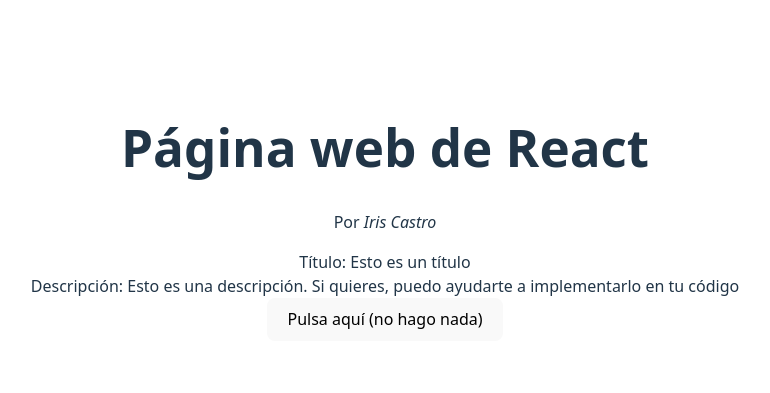
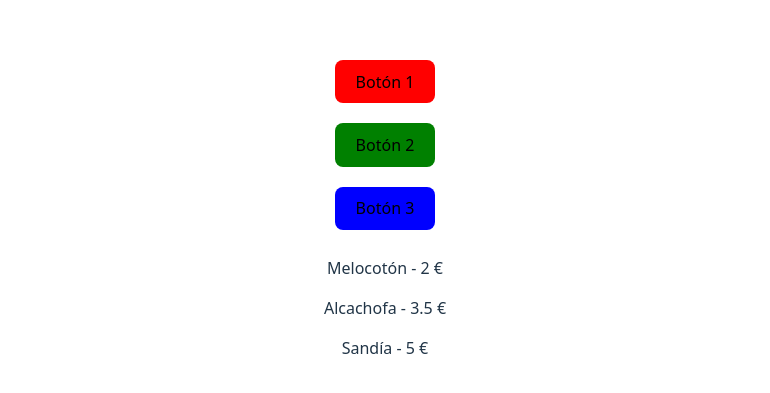
Before and after one commit to Iricasper/Cliente-01-hola-mundo, a React (Vite) app: page / in a window 1280 px wide. Shown: the part 187-580 px from the top of the page, without its empty margins (255-1025 px from the left). Built offline with nearby package versions, Linux system fonts and the light colour scheme.

Commit message:
Hasta el Ejercicio 3 Tema 3.

```diff
--- /dev/null
+++ b/src/components/App2.jsx
@@ -0,0 +1,28 @@
+import React from 'react'
+
+function App2() {
+  return (
+    <div>
+      <Header />
+      <MainSection />
+      <Footer />
+    </div>
+  )
+}
+function Header() {
+  return (
+    <header>Título</header>
+  )
+}
+function MainSection() {
+  return (
+    <section><p>Lorem ipsum noenqué no en cuantos.</p></section>
+  )
+}
+function Footer() {
+  return (
+    <footer>Pie pie</footer>
+  )
+}
+
+export default App2
--- /dev/null
+++ b/src/components/BotonAccion.jsx
@@ -0,0 +1,12 @@
+import React from "react";
+import "../css/BotonAccion.css";
+
+function BotonAccion(props) {
+  return (
+    <div>
+      <button className={props.color}>{props.texto}</button>
+    </div>
+  );
+}
+
+export default BotonAccion;
--- /dev/null
+++ b/src/components/Ej2a.jsx
@@ -0,0 +1,21 @@
+import React from "react";
+
+const Ej2a = () => {
+  return (
+    <div>
+      <h1>Bienvenido</h1>
+      <MiBoton />
+      <footer>
+        <Enlace />
+      </footer>
+    </div>
+  );
+};
+const MiBoton = () => {
+  return <button>Haz clic</button>;
+};
+const Enlace = () => {
+  return <a href="#">Ir a contacto</a>;
+};
+
+export default Ej2a;
--- /dev/null
+++ b/src/components/Producto.jsx
@@ -0,0 +1,29 @@
+import React from "react";
+
+function Producto(props) {
+  return (
+    <div>
+      <p>
+        {props.nombre} - {props.precio} €
+      </p>
+    </div>
+  );
+}
+
+function Productos() {
+  return (
+    <div>
+      {productos.map((prod) => (
+        <Producto nombre={prod.nombre} precio={prod.precio} />
+      ))}
+    </div>
+  );
+}
+
+const productos = [
+  { nombre: "Melocotón", precio: 2 },
+  { nombre: "Alcachofa", precio: 3.5 },
+  { nombre: "Sandía", precio: 5 },
+];
+
+export default Productos;
--- /dev/null
+++ b/src/css/BotonAccion.css
@@ -0,0 +1,15 @@
+button {
+  margin: 10px
+}
+
+button.rojo {
+   background-color: red
+}
+
+.verde {
+   background-color: green
+}
+
+.azul {
+   background-color: blue
+}
--- a/src/main.jsx
+++ b/src/main.jsx
@@ -1,25 +1,32 @@
-import { StrictMode } from 'react'
-import { createRoot } from 'react-dom/client'
-import './css/index.css'
-import App from './components/App.jsx'
-import Header from './components/Header.jsx'
-import Bienvenida from './components/Bienvenida.jsx'
-import Mensaje from './components/Mensaje.jsx'
-import Lista from './components/Lista.jsx'
-import Boton from './components/Boton.jsx'
-import PeticionApi from './components/PeticionApi.jsx'
-import ApiAsync from './components/ApiAsync.jsx'
+import { StrictMode } from "react";
+import { createRoot } from "react-dom/client";
+import "./css/index.css";
+import App from "./components/App.jsx";
+import Header from "./components/Header.jsx";
+import Bienvenida from "./components/Bienvenida.jsx";
+import Mensaje from "./components/Mensaje.jsx";
+import Lista from "./components/Lista.jsx";
+import Boton from "./components/Boton.jsx";
+import PeticionApi from "./components/PeticionApi.jsx";
+import ApiAsync from "./components/ApiAsync.jsx";
+import App2 from "./components/App2.jsx";
+import Ej2a from "./components/Ej2a.jsx";
+import BotonAccion from "./components/BotonAccion.jsx";
+import Producto from "./components/Producto.jsx";
 
-
-createRoot(document.getElementById('root')).render(
+createRoot(document.getElementById("root")).render(
   <StrictMode>
-    <Header />
+    {/* <Header /> */}
     {/* <Bienvenida />
     <Mensaje />
     <Lista />
     <Boton />
     <PeticionApi />
     <ApiAsync /> */}
-    <App />
-  </StrictMode>,
-)
+    {/* <Ej2a /> */}
+    <BotonAccion color="rojo" texto="Botón 1" />
+    <BotonAccion color="verde" texto="Botón 2" />
+    <BotonAccion color="azul" texto="Botón 3" />
+    <Producto />
+  </StrictMode>
+);
```
